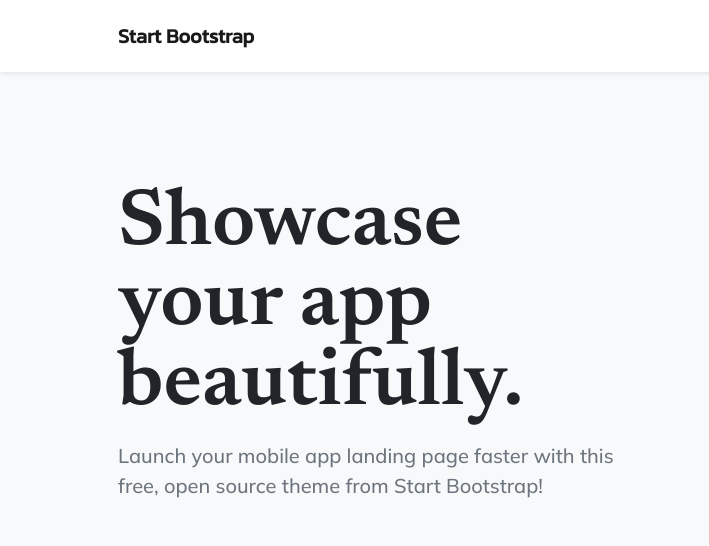
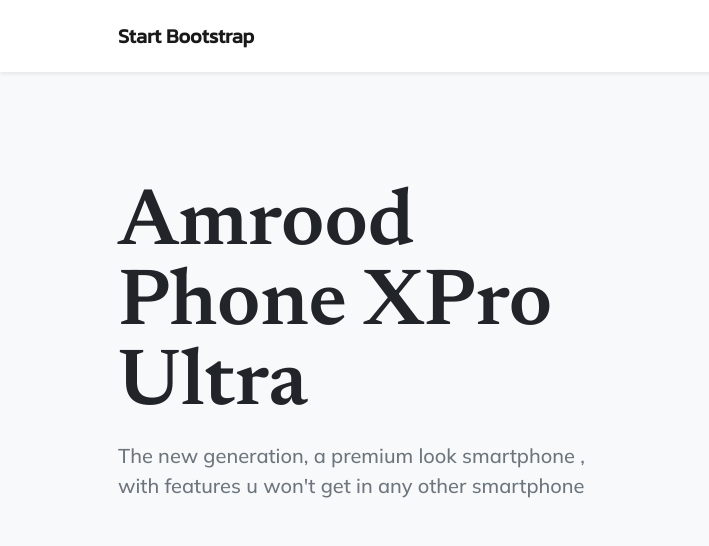
Before and after one commit to amroodphone/project-amrood, a plain HTML site: page index.html in a window 1280 px wide. Shown: the top 546 px of the page, 0-709 px from the left. Drawn offline with nearby package versions, Linux system fonts and the light colour scheme.

Commit message:
Update index.html

```diff
--- a/index.html
+++ b/index.html
@@ -47,8 +47,8 @@
                     <div class="col-lg-6">
                         <!-- Mashead text and app badges-->
                         <div class="mb-5 mb-lg-0 text-center text-lg-start">
-                            <h1 class="display-1 lh-1 mb-3">Showcase your app beautifully.</h1>
-                            <p class="lead fw-normal text-muted mb-5">Launch your mobile app landing page faster with this free, open source theme from Start Bootstrap!</p>
+                            <h1 class="display-1 lh-1 mb-3">Amrood Phone XPro Ultra</h1>
+                            <p class="lead fw-normal text-muted mb-5">The new generation, a premium look smartphone , with features u won't get in any other smartphone</p>
                             <div class="d-flex flex-column flex-lg-row align-items-center">
                                 <a class="me-lg-3 mb-4 mb-lg-0" href="#!"><img class="app-badge" src="assets/img/google-play-badge.svg" alt="..." /></a>
                                 <a href="#!"><img class="app-badge" src="assets/img/app-store-badge.svg" alt="..." /></a>
@@ -77,7 +77,7 @@
                                         <!-- * * This can be a video, image, or just about anything else.-->
                                         <!-- * * Set the max width of your media to 100% and the height to-->
                                         <!-- * * 100% like the demo example below.-->
-                                        <video muted="muted" autoplay="" loop="" style="max-width: 100%; height: 100%"><source src="assets/img/demo-screen.mp4" type="video/mp4" /></video>
+                                        <img style="max-width: 100%; height: 100%"><source src="assets/img/20220724_092819.jpg" type="video/mp4" /></img>
                                     </div>
                                 </div>
                             </div>
```
